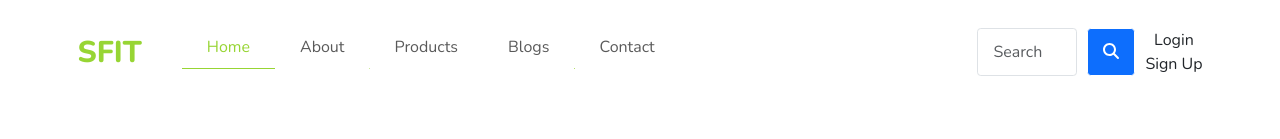
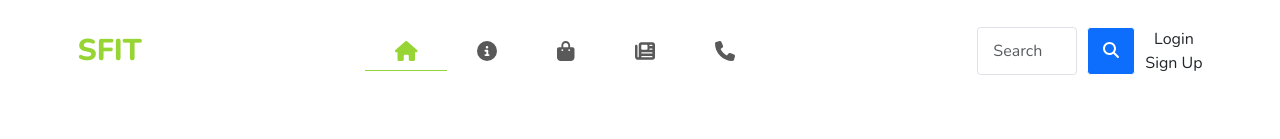
Before and after one commit to Harryguci/Environment-website, a React (Create React App) app in the folder client/: page / in a window 1280 px wide. Shown: the top 139 px of the page. Built offline with nearby package versions, Linux system fonts and the light colour scheme; no server answers.

Commit message:
Fix UI UX

```diff
--- a/client/src/Assets/SCSS/navbar.scss
+++ b/client/src/Assets/SCSS/navbar.scss
@@ -52,12 +52,27 @@
 }
 
 .navbar-nav {
+  $title: attr(title);
+
   margin-left: 3rem;
+
   .nav-link {
-    display: block;
-    padding: 1rem 2.5rem !important;
+    display: flex;
+    padding: 1rem 3rem !important;
     position: relative;
-    overflow: hidden;
+    // overflow: hidden;
+
+    * {
+      font-size: 2rem;
+    }
+
+    svg {
+      margin: auto 0;
+    }
+
+    span {
+      margin-left: 2rem;
+    }
 
     &::after {
       content: "";
@@ -68,13 +83,35 @@
       bottom: 0;
       height: 1px;
       background-color: base.$primary;
-      opacity: 1;
+      opacity: 0;
       transform: translate(-100%, 0);
       transition: 0.5s ease-in-out;
     }
+
+    &::before {
+      content: $title;
+
+      display: none;
+      border-radius: 5px;
+      position: absolute;
+      bottom: 0;
+      left: 50%;
+
+      padding: 0.7rem;
+      font-size: 1rem;
+
+      transform: translate(-50%, calc(100% + 10px));
+      background: rgba(0, 0, 0, 0.2);
+      color: white;
+    }
+
     &:hover {
       &::after {
-        transform: translate(100%, 0);
+        transform: translate(0, 0);
+        opacity: 1;
+      }
+      &::before {
+        display: block !important;
       }
     }
   }
--- a/client/src/components/Navbar.js
+++ b/client/src/components/Navbar.js
@@ -13,6 +13,11 @@ import {
   faBars,
   faRightFromBracket,
   faCartShopping,
+  faHome,
+  faBagShopping,
+  faCircleInfo,
+  faNewspaper,
+  faPhone
 } from "@fortawesome/free-solid-svg-icons";
 import React from "react";
 import "../Assets/SCSS/navbar.scss";
@@ -66,22 +71,28 @@ function NavbarCustom({ user }, props) {
           <Navbar.Toggle id="toggle-btn" aria-controls="responsive-navbar-nav">
             <FontAwesomeIcon icon={faBars} />
           </Navbar.Toggle>
-          <Navbar.Collapse id="responsive-navbar-nav">
-            <Nav className="me-auto" style={{ marginBottom: 1 + "rem" }}>
-              <Nav.Link name="home" className="active" href="/">
-                Home
+          <Navbar.Collapse id="responsive-navbar-nav"
+            style={{ justifyContent: 'center' }}>
+            <Nav className="me-auto mx-auto">
+              <Nav.Link name="home" className="active" title="Home" href="/">
+                <FontAwesomeIcon icon={faHome} />
+                <span style={window.innerWidth < 768 ? { display: 'block' } : { display: 'none' }}>Home</span>
               </Nav.Link>
-              <Nav.Link name="about" href="/about">
-                About
+              <Nav.Link name="about" href="/about" title="About">
+                <FontAwesomeIcon icon={faCircleInfo} />
+                <span style={window.innerWidth < 768 ? { display: 'block' } : { display: 'none' }}>About</span>
               </Nav.Link>
-              <Nav.Link name="products" href="/products">
-                Products
+              <Nav.Link name="products" href="/products" title="Products">
+                <FontAwesomeIcon icon={faBagShopping} />
+                <span style={window.innerWidth < 768 ? { display: 'block' } : { display: 'none' }}>Products</span>
               </Nav.Link>
-              <Nav.Link name="blogs" href="/blogs">
-                Blogs
+              <Nav.Link name="blogs" href="/blogs" title="Blogs">
+                <FontAwesomeIcon icon={faNewspaper} />
+                <span style={window.innerWidth < 768 ? { display: 'block' } : { display: 'none' }}>Blogs</span>
               </Nav.Link>
-              <Nav.Link name="contact" href="/contact">
-                Contact
+              <Nav.Link name="contact" href="/contact" title="Contact">
+                <FontAwesomeIcon icon={faPhone} />
+                <span style={window.innerWidth < 768 ? { display: 'block' } : { display: 'none' }}>Phone</span>
               </Nav.Link>
             </Nav>
             <div className="d-flex gap-3">
--- a/client/src/pages/BlogSingle.js
+++ b/client/src/pages/BlogSingle.js
@@ -86,7 +86,13 @@ export default function BlogSingle(props) {
                 <h1 className="heading">{blog.title.substring(0, 50)}...</h1>
               )}
             </div>
-            <p className="opacity-50">Author: {blog.username || blog.userId}</p>
+            <p className="opacity-50">Author:
+              <a
+                href={`/account?user=${blog.username}`}
+                style={{ marginLeft: "1rem" }}
+              >
+                {blog.username || blog.userId}
+              </a></p>
             <p style={{ whiteSpace: "pre-line" }}>{blog.detail}</p>
           </Col>
         </Row>
```
Also changed, not shown: 1 other file (tests, documents, lock files or other folders).
